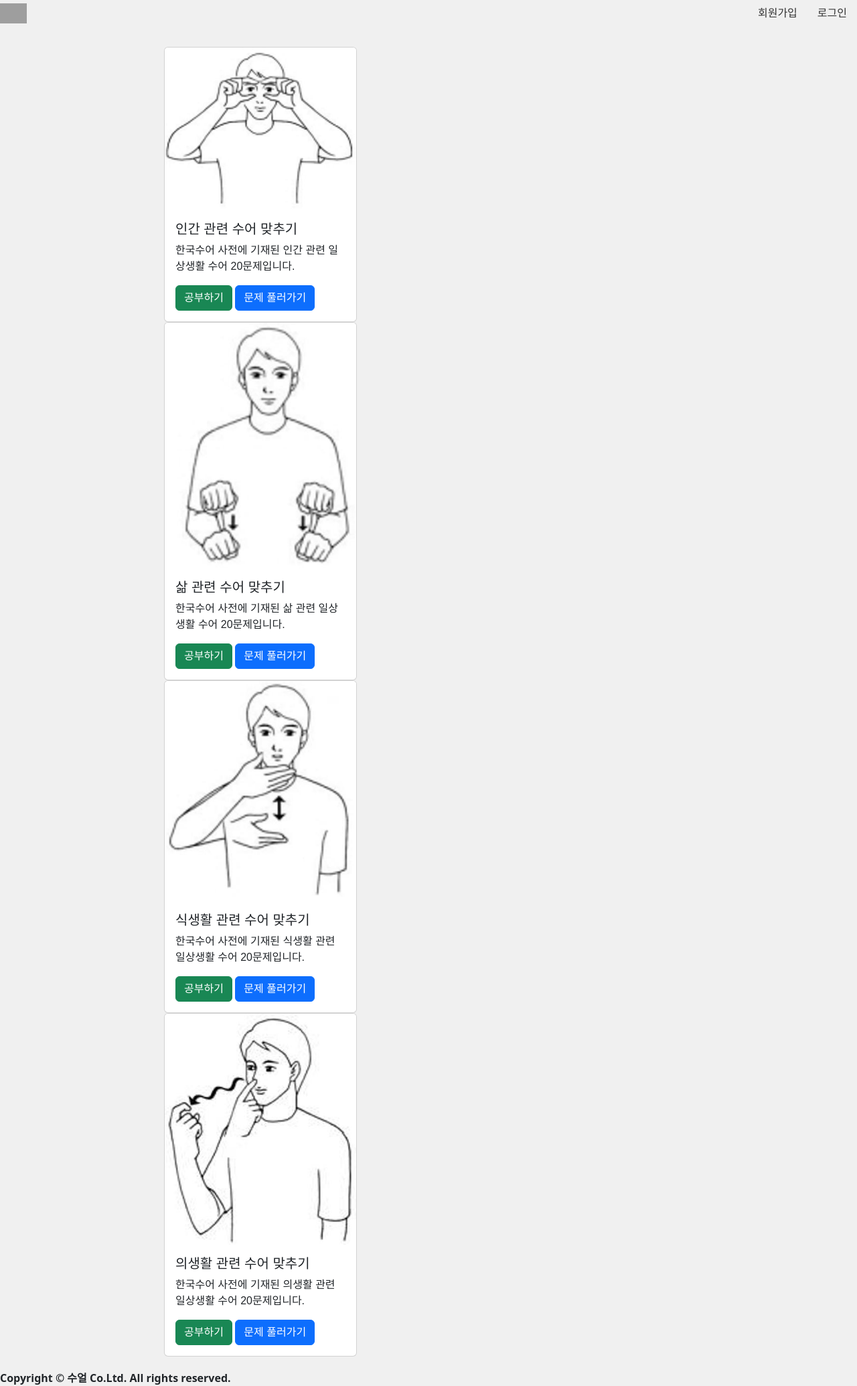
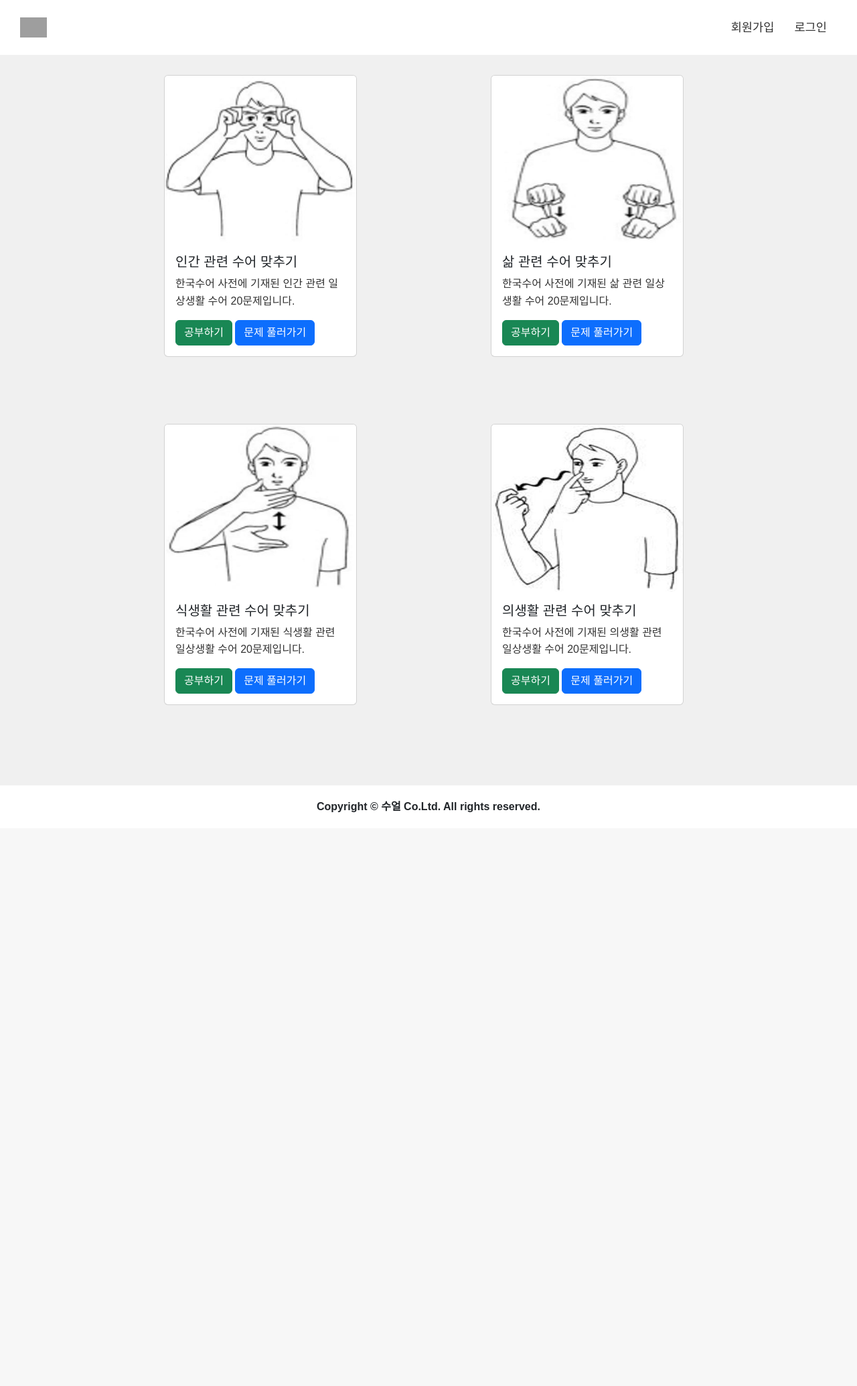
Before and after one commit to Signlogue/Signlogue, a PHP site: page /mainpage.php in a window 1280 px wide. Shown: the whole page at 67% size. After the commit the page ends 1213 px from the top, so only its background shows below. Run offline with PHP 8.4, Linux system fonts and the light colour scheme; some web fonts are replaced; grey boxes are pictures that could not be loaded.

Commit message:
css 재적용

```diff
--- a/mainpage.css
+++ b/mainpage.css
@@ -1,31 +1,18 @@
-<<<<<<< HEAD
-/* 전체 배경 설정 */
-=======
->>>>>>> mypage-develop
 html,
 body {
   height: 100%;
   margin: 0;
   padding: 0;
   overflow-x: hidden;
-<<<<<<< HEAD
-=======
   font-family: "Pretendard", Arial, sans-serif !important;
->>>>>>> mypage-develop
 }
 
 body {
   background-color: #f0f0f0 !important;
-<<<<<<< HEAD
-  font-family: "Pretendard", Arial, sans-serif;
-=======
->>>>>>> mypage-develop
   display: flex;
   flex-direction: column;
   min-height: 100vh;
   overflow-y: auto;
-<<<<<<< HEAD
-=======
 }
 
 .container,
@@ -37,78 +24,19 @@
 .table,
 .form-control {
   font-family: "Pretendard", Arial, sans-serif !important;
->>>>>>> mypage-develop
 }
 
-/* 로딩스크린 스타일 */
-#loading-screen {
-  position: fixed;
-  top: 0;
-  left: 0;
-  width: 100%;
-  height: 100%;
-  background-color: #000000;
-  display: flex;
-  justify-content: center;
-  align-items: center;
-  z-index: 1000;
-  overflow: hidden;
-  visibility: visible;
-  opacity: 1;
-  transition: opacity 0.5s, visibility 0.5s;
-}
-
-#loading-screen.hidden {
-  opacity: 0;
-  visibility: hidden;
-}
-
-#loading-logo {
-  height: 50px;
-  animation: compactFade 2s infinite;
-}
-
-/* 로고 페이드 효과 */
-@keyframes compactFade {
-  0%,
-  100% {
-    opacity: 0;
-  }
-  40%,
-  60% {
-    opacity: 1;
-  }
-}
-
-/* 헤더 스타일 */
 header {
   display: flex;
   align-items: center;
   justify-content: space-between;
-<<<<<<< HEAD
-  padding: 10px 30px;
-=======
   padding: 20px 30px;
->>>>>>> mypage-develop
   background-color: #ffffff;
   flex-shrink: 0;
 }
 
-header a {
-  text-decoration-line: none;
-}
-
-header nav {
-  display: flex;
-  flex-direction: row;
-}
 header .header-logo {
   height: 30px;
-<<<<<<< HEAD
-}
-
-header nav .nav-link {
-=======
 }
 
 nav {
@@ -118,7 +46,6 @@
 
 header nav .nav-link {
   display: flex;
->>>>>>> mypage-develop
   font-size: 1.1em;
   color: #333333;
   text-decoration: none;
@@ -127,7 +54,6 @@
   transition: background-color 0.3s ease, color 0.3s ease;
 }
 
-/* 본문 스타일 */
 main {
   flex-grow: 1;
   display: flex;
@@ -143,10 +69,6 @@
   padding-top: 10px;
 }
 
-<<<<<<< HEAD
-header + main {
-  margin-top: calc(20px + 60px);
-=======
 main h1,
 main h2,
 main h3,
@@ -154,17 +76,8 @@
   margin: 0 0 15px 0;
   color: #333333;
   line-height: 1.6;
->>>>>>> mypage-develop
 }
 
-.testbox {
-  display: flex;
-  flex-direction: row;
-  gap: 200px;
-  margin-bottom: 100px;
-}
-
-/* 푸터 스타일 */
 footer {
   display: flex;
   justify-content: center;
@@ -176,7 +89,6 @@
   text-align: center;
 }
 
-/* 반응형 디자인 */
 @media screen and (max-width: 768px) {
   main {
     width: calc(100% - 30px);
@@ -197,10 +109,6 @@
   }
 }
 
-<<<<<<< HEAD
-.img_sign{
-  height: 250px;
-=======
 .img_sign {
   height: 250px;
 }
@@ -210,5 +118,4 @@
   flex-direction: row;
   gap: 200px;
   margin-bottom: 100px;
->>>>>>> mypage-develop
 }
--- a/styles.css
+++ b/styles.css
@@ -28,11 +28,7 @@
     height: 30px;
 }
 
-<<<<<<< HEAD
-nav{
-=======
 nav {
->>>>>>> mypage-develop
     display: flex !important;
 
 }
```
